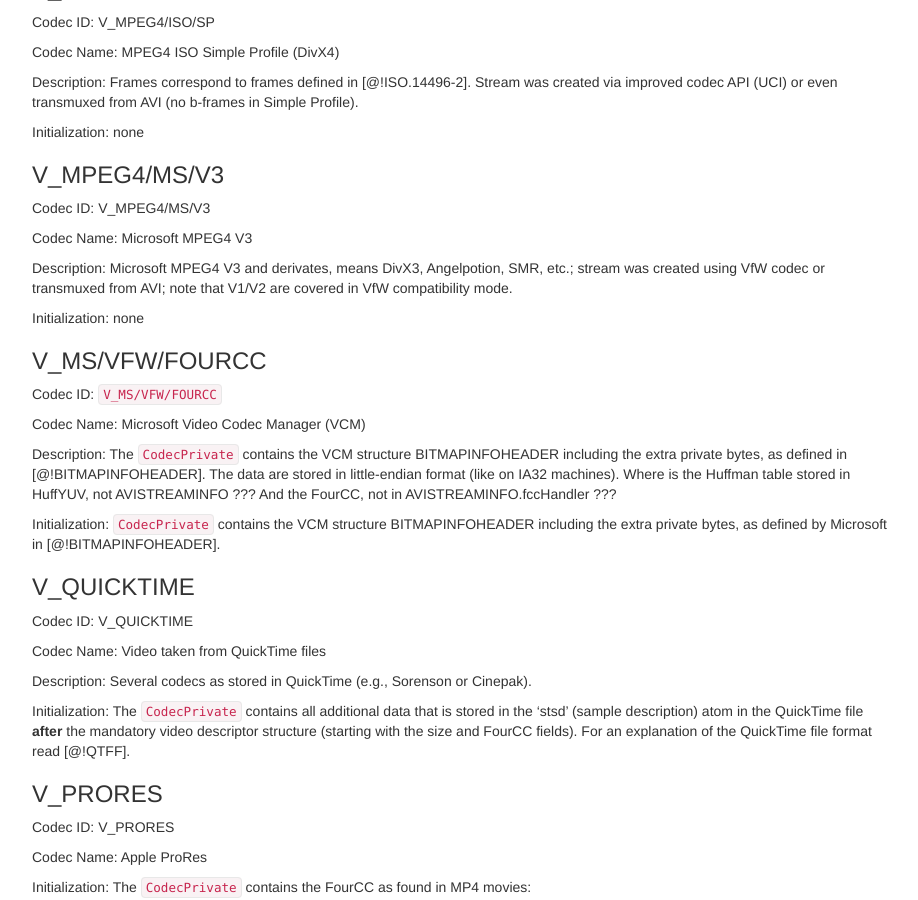
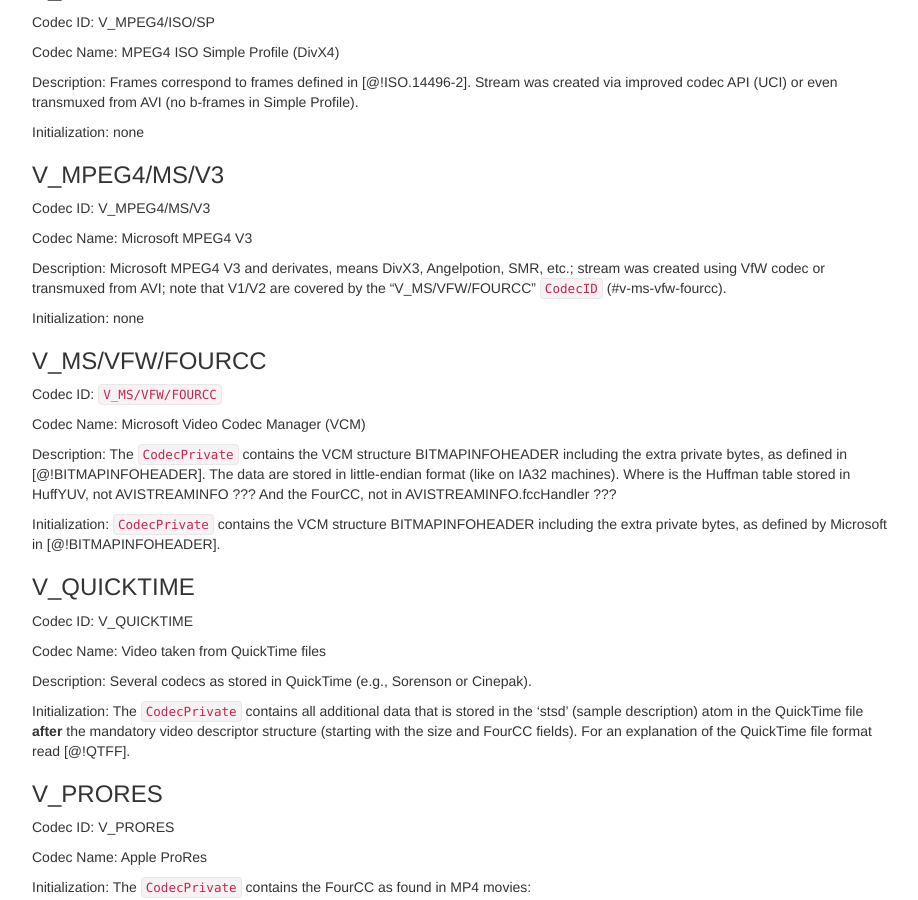
Before and after one commit to ietf-wg-cellar/matroska-specification, a Jekyll site: the page built from cellar-codec/codec_specs.md, in a window 1280 px wide and 900 px high, scrolled down 5116 px. Shown: the whole window, without its empty margins (273-1191 px from the left). Built offline with Jekyll 4.4.1, drawn with Linux system fonts in a browser that asks for light colours; our own code applies the rules of GitHub Pages for plain Markdown files.

Commit message:
turn the VfW compatibility mode as V_MS/VFW/FOURCC

```diff
--- a/cellar-codec/codec_specs.md
+++ b/cellar-codec/codec_specs.md
@@ -318,7 +318,7 @@
 Codec Name: Microsoft MPEG4 V3
 
 Description: Microsoft MPEG4 V3 and derivates, means DivX3, Angelpotion, SMR, etc.; stream was created using
-VfW codec or transmuxed from AVI; note that V1/V2 are covered in VfW compatibility mode.
+VfW codec or transmuxed from AVI; note that V1/V2 are covered by the "V_MS/VFW/FOURCC" `CodecID` (#v-ms-vfw-fourcc).
 
 Initialization: none
 
```
